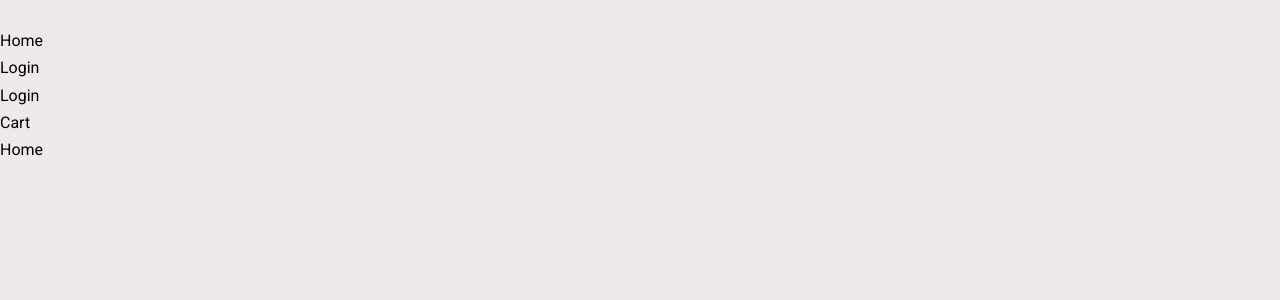
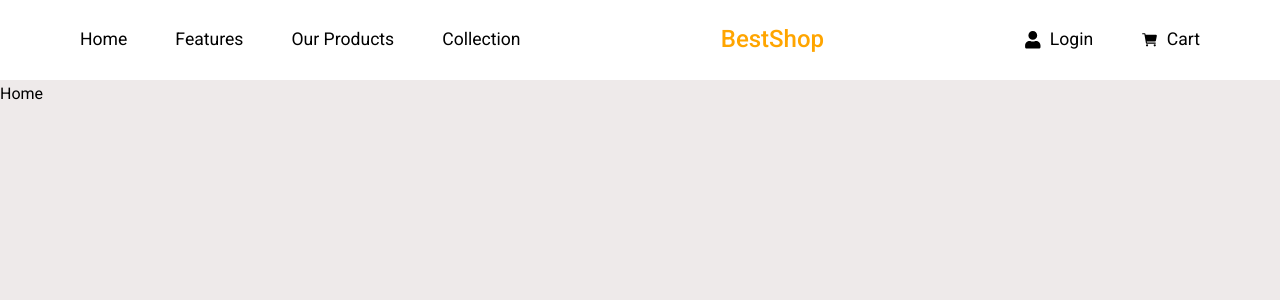
Before and after one commit to Giathi-Daniel/EXTION-INFOTECH, a React (Vite) app in the folder 03 - Ecommerce page/e-commerce website/: page / in a window 1280 px wide. Shown: the top 300 px of the page. Built offline with nearby package versions, Linux system fonts and the light colour scheme.

Commit message:
Create Header Component

```diff
--- a/03 - Ecommerce page/e-commerce website/package.json
+++ b/03 - Ecommerce page/e-commerce website/package.json
@@ -12,6 +12,7 @@
   "dependencies": {
     "react": "^18.3.1",
     "react-dom": "^18.3.1",
+    "react-icons": "^5.2.1",
     "react-router": "^6.26.0",
     "react-router-dom": "^6.26.0"
   },
--- a/03 - Ecommerce page/e-commerce website/src/App.jsx
+++ b/03 - Ecommerce page/e-commerce website/src/App.jsx
@@ -2,7 +2,7 @@ import React from 'react';
 import { BrowserRouter as Router, Route, Routes } from 'react-router-dom';
 import Home from './pages/Home/Home';
 import SignIn from './pages/SignIn/SignIn';
-import Header from './pages/Header/Header';
+import Header from './components/Header/Header';
 
 function App() {
   return (
--- /dev/null
+++ b/03 - Ecommerce page/e-commerce website/src/components/Header/Header.css
@@ -0,0 +1,142 @@
+header {
+    background: #fff;
+    inset-block-start: 0;
+    box-shadow: 0 1rem 2rem rgba(0, 0, 0, 0..7);
+    z-index: 999999;
+    position: sticky;
+    block-size: 5rem;
+    inline-size: 100%;
+    inset-inline-start: 0;
+    display: flex;
+    align-items: center;
+    justify-content: center;
+    margin-inline: auto;
+    font-size: 1.1rem;
+}
+
+.header__container {
+    display: flex;
+    block-size: 100%;
+    justify-content: space-between;
+    align-items: center;
+    inline-size: 100%;
+    padding: 0 5rem;
+}
+
+.logo {
+    font-size: 1.5rem;
+    font-weight: 500;
+    color: orange;
+}
+
+.nav__links,
+.nav__menus {
+    cursor: pointer;
+    display: flex;
+    gap: 3rem;
+    transition: var(--transition);
+}
+
+.nav__menus li {
+    display: flex;
+    align-items: center;
+    justify-content: space-between;
+    gap: .5rem;
+}
+
+.nav__menus .menus {
+    font-weight: bold;
+}
+
+.nav__links li:hover {
+    font-weight: bold;
+}
+
+.logo {
+    cursor: pointer;
+}
+
+.mobile__nav {
+    display: none;
+    position: relative;
+}
+
+#menuOpen,
+#menuClose {
+    cursor: pointer;
+    font-size: 1.7rem;
+}
+
+.mobile__menu {
+    position: fixed;
+    inset-block-start: 5rem;
+    inset-inline-end: -100%;
+    inline-size: 250px;
+    block-size: auto;
+    background-color: #fff;
+    box-shadow: 0 2px 5px rgba(0, 0, 0, 0.2);
+    transition: right 0.3s ease;
+    z-index: 1000;
+}
+
+.mobile__menu.open {
+    inset-inline-end: 0;
+}
+
+.mobile__menu ul li {
+    padding: 1rem;
+    border-block-end: 1px solid #ddd;
+    cursor: pointer;
+    font-size: 1rem;
+}
+
+.mobile__menu ul li:hover active {
+    background: #f0f0f0;
+}
+
+@media screen and (max-width: 1110px) {
+    .header__container {
+        padding: 0 5rem;
+    }
+}
+
+@media screen and (max-width: 1024px) {
+    .header__container {
+        padding: 0 2rem;
+    }
+
+    .nav__links,
+    .nav__menus {
+        gap: 2rem;
+    }
+}
+
+/* @media screen and (max-width: 980px) {
+
+    .nav__links {
+        display: none;
+    }
+
+    .nav__menus .login {
+        display: none;
+    }
+
+    .mobile__nav {
+        display: block;
+    }
+} */
+
+@media screen and (max-width: 830px) {
+
+    .nav__links {
+        display: none;
+    }
+
+    .nav__menus .login {
+        display: none;
+    }
+
+    .mobile__nav {
+        display: block;
+    }
+}
--- /dev/null
+++ b/03 - Ecommerce page/e-commerce website/src/components/Header/Header.jsx
@@ -0,0 +1,50 @@
+import React, { useState } from 'react'
+import { useNavigate } from 'react-router'
+import './Header.css'
+import { IoCart, IoClose, IoMenu } from "react-icons/io5";
+import { FaUser } from "react-icons/fa";
+
+const Header = () => {
+    const [isMobileMenuOpen, setMobileMenuOpen] = useState(false)
+    const navigate = useNavigate()
+
+    const toggleMobileMenu = () => {
+        setMobileMenuOpen(prevState => !prevState)
+    }
+
+  return (
+    <header>
+        <div className='header__container'>
+            <ul className="nav__links">
+                <li onClick={() => navigate("/")}>Home</li>
+                <li onClick={() => navigate("/features")}>Features</li>
+                <li onClick={() => navigate("/prodcuts")}>Our Products</li>
+                <li onClick={() => navigate("/collection")}>Collection</li>
+            </ul>
+            <div className='logo' onClick={() => navigate('/')}>BestShop</div>
+            <div className='nav__menus'>
+                <li onClick={() => navigate("/sign-in")} className='login'><FaUser className='menus' /> Login</li>
+                <li onClick={() => navigate("/cart")}><IoCart className='menus' /> Cart</li>
+            </div>
+            <div className='mobile__nav'>
+                {isMobileMenuOpen ? (
+                    <IoClose id='menuClose' onClick={toggleMobileMenu} />
+                ) : (
+                    <IoMenu id='menuOpen' onClick={toggleMobileMenu} />
+                )}
+            </div>
+            <div className={`mobile__menu ${isMobileMenuOpen ? 'open' : ''}`}>
+                <ul>
+                    <li onClick={() => { navigate("/"); setMobileMenuOpen(false); }}>Home</li>
+                    <li onClick={() => { navigate("/features"); setMobileMenuOpen(false); }}>Features</li>
+                    <li onClick={() => { navigate("/products"); setMobileMenuOpen(false); }}>Our Products</li>
+                    <li onClick={() => { navigate("/collection"); setMobileMenuOpen(false); }}>Collection</li>
+                    <li onClick={() => { navigate("/sign-in"); setMobileMenuOpen(false); }}><FaUser className='menus' /> Login</li>
+                </ul>
+            </div>
+        </div>
+    </header>
+  )
+}
+
+export default Header
--- a/03 - Ecommerce page/e-commerce website/src/pages/Header/Header.jsx
+++ /dev/null
@@ -1,21 +0,0 @@
-import React from 'react'
-import { useNavigate } from 'react-router'
-
-const Header = () => {
-    const navigate = useNavigate()
-  return (
-    <header>
-        <div className='container header__container'>
-            <div><img src="" alt="" /></div>
-            <ul className="nav__links">
-                <li onClick={() => navigate("/")}>Home</li>
-                <li onClick={() => navigate("/sign-in")}>Login</li>
-            </ul>
-            <li>Login</li>
-            <li>Cart</li>
-        </div>
-    </header>
-  )
-}
-
-export default Header
```
Also changed, not shown: 03 - Ecommerce page/e-commerce website/src/pages/Header/Header.css (deleted), 1 other file (tests, documents, lock files or other folders).
